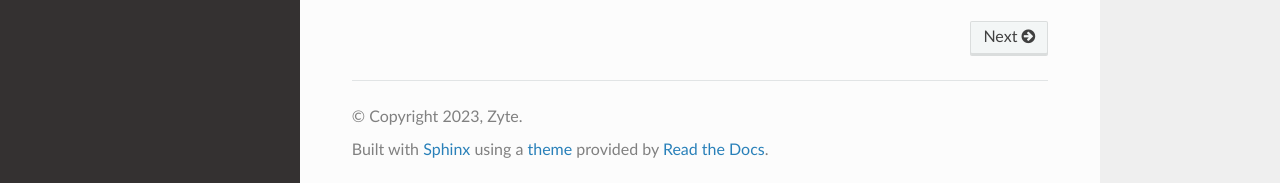
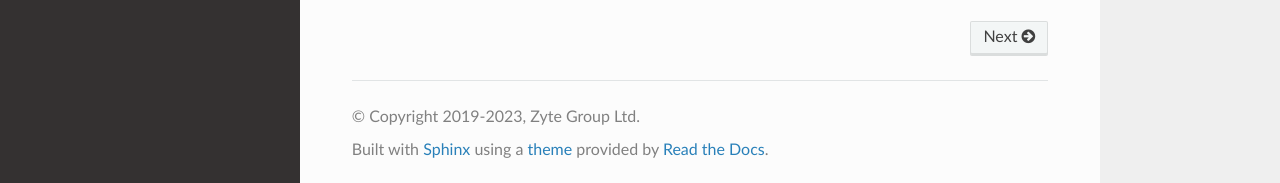
Before and after one commit to scrapinghub/scrapy-poet, a Sphinx documentation site: the page built from docs/index.rst, in a window 1280 px wide and 1266 px high. Shown: the part 1080-1263 px from the top of the window. Built offline with Sphinx 7.4.7 and the Read the Docs theme 2.0.0, drawn with Linux system fonts in a browser that asks for light colours; the version number could not be read and is left out; some of the changed lines change nothing that is shown.

Commit message:
handle dynamic copyright year range

```diff
--- a/docs/conf.py
+++ b/docs/conf.py
@@ -13,8 +13,17 @@
 import os
 import pkgutil
 import sys
+from datetime import datetime
 
 sys.path.insert(0, os.path.abspath("../"))
+
+
+def get_copyright(attribution, *, first_year):
+    current_year = datetime.now().year
+    years = (
+        current_year if first_year == current_year else f"{first_year}-{current_year}"
+    )
+    return f"{years}, {attribution}"
 
 
 def get_version_and_release():
@@ -32,7 +41,7 @@ def get_version_and_release():
 # -- Project information -----------------------------------------------------
 
 project = "scrapy-poet"
-copyright = "2023, Zyte"
+copyright = get_copyright("Zyte Group Ltd", first_year=2019)
 author = "Zyte"
 
 version, release = get_version_and_release()
```
